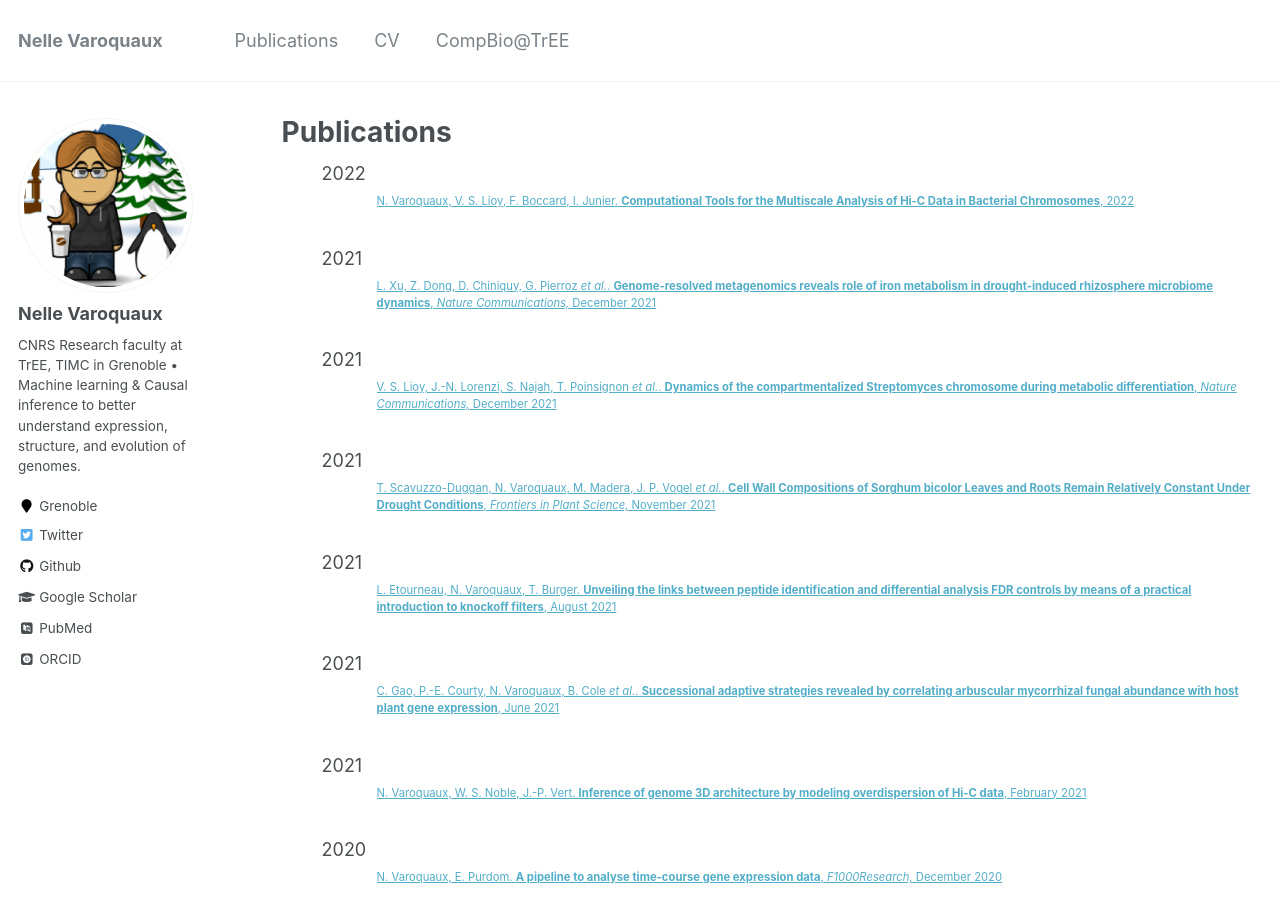
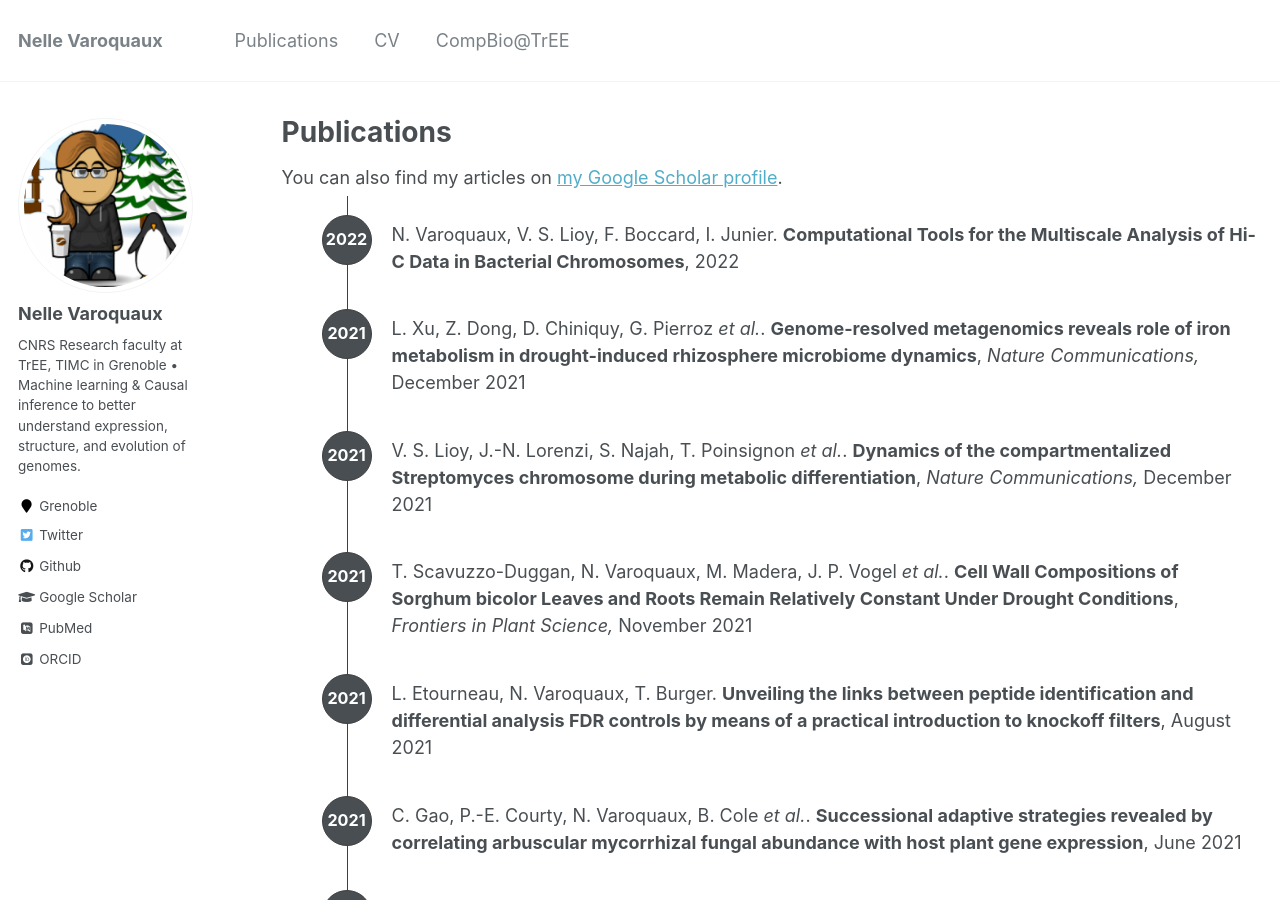
Before and after one commit to NelleV/nellev.github.io, a Jekyll site: the page built from _pages/publications.md, in a window 1280 px wide and 900 px high. Built offline with Jekyll 4.4.1, drawn with Linux system fonts in a browser that asks for light colours; some web fonts are replaced.

Commit message:
better CSS

```diff
--- a/_pages/publications.md
+++ b/_pages/publications.md
@@ -5,12 +5,14 @@
 author_profile: true
 ---
 
-{% if author.googlescholar %}
-  You can also find my articles on <u><a href="{{author.googlescholar}}">my Google Scholar profile</a>.</u>
-{% endif %}
+You can also find my articles on <a href="https://scholar.google.com/citations?user=8QspsP0AAAAJ&hl=en">my Google Scholar profile</a>.
+
 
 {% include base_path %}
 
+<div class="publications">
 {% for post in site.publications reversed %}
   {% include archive-single-cv.html %}
 {% endfor %}
+
+</div>
--- a/assets/css/others.css
+++ b/assets/css/others.css
@@ -1,13 +1,41 @@
 % Publication
+
+
+
+.publications{
+    position: relative;
+    margin-bottom: 1em;
+    padding-top: 1em;
+    font-size: 15px;
+    padding-left: 1rem;
+    padding-right: 1rem;
+}
+
+
+.publications > .archive__item-excerpt {
+  margin-top: 0;
+  font-size: 1.25rem;
+}
+
+.publications a {
+    color: #494e52;
+    text-decoration: none;
+    font-size: 1rem;
+}
+
+.publications a:hover {
+    color: #52adc8;
+    text-decoration: none;
+}
 
 .pub-date {
   color: #FFF;
-  font-size: 13px;
+  font-size: 0.9rem;
   font-weight: bold;
   float: left;
-  width: 45px;
-  height: 45px;
-  background: #404040;
+  width: 50px;
+  height: 50px;
+  background: #494e52;
   border: 1px solid #404040;
   -webkit-border-radius: 50%;
   -moz-border-radius: 50%;
@@ -40,7 +68,7 @@
 }
 
 .pub-content {
-  margin-left: 55px;
+  margin-left: 70px;
   margin-right: 5px;
   padding-top: 6px;
   padding-bottom: 20px;
```
